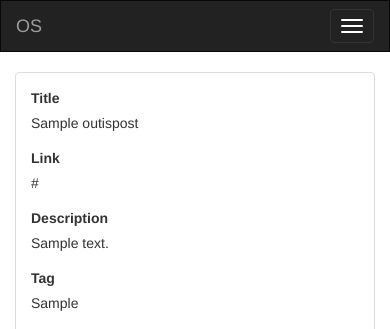
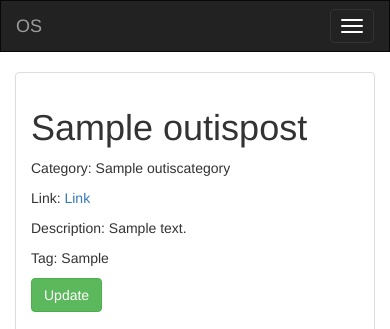
Before and after one commit to Apriorhythm/outis, a Django app: page /post/detail/1/ in a window 390 px wide; the page is wider, and only the part inside the window is pictured. Shown: the top 329 px of that part. Run offline with Django 3.2, Linux system fonts and the light colour scheme; a user stored in the database is signed in; tables that the repository leaves empty hold one stand-in row (values such as "Sample post"); some libraries are stand-ins or nearby versions.

Commit message:
change post detail function into DetailView class

```diff
--- a/outis_post/templates/outis_post/detail.html
+++ b/outis_post/templates/outis_post/detail.html
@@ -11,37 +11,11 @@
 				<div class="panel-body">
 
 					<form class="form-horizontal" action="" method="post" enctype="multipart/form-data">
-						{% csrf_token %}
-
-						<div class="form-group">
-							<label class="control-label col-sm-2">Title</label>
-							<div class="col-sm-10">{{ object.title }}</div>
-						</div>
-
-						<div class="form-group">
-							<label class="control-label col-sm-2">Link</label>
-							<div class="col-sm-10">{{ object.link }}</div>
-						</div>
-
-						<div class="form-group">
-							<label class="control-label col-sm-2">Description</label>
-							<div class="col-sm-10">{{ object.description }}</div>
-						</div>
-
-						<div class="form-group">
-							<label class="control-label col-sm-2">Tag</label>
-							<div class="col-sm-10">{{ object.tag }}</div>
-						</div>
-
-
-						<div class="form-group">
-							<label class="control-label col-sm-2">Attraction</label>
-							<div class="col-sm-10">
-                                <img src="uploads/{{ object.attraction }}"/>
-                            </div>
-						</div>
-
-
+                        <h1>{{ object.title}}</h1>
+                        <p>Category: {{ object.category_id}}</p>
+                        <p>Link: <a href="{{ object.link}}">Link</a></p>
+                        <p>Description: {{ object.description }}</p>
+                        <p>Tag: {{ object.tag }}</p>
 						<div class="form-group">
 							<div class="col-sm-offset-2 col-sm-10">
 								<button type="submit" value="Update" class="btn btn-success">Update</button>
--- a/outis_post/urls.py
+++ b/outis_post/urls.py
@@ -9,7 +9,7 @@ urlpatterns = [
     url(r'^index$', views.IndexView.as_view(), name='index'),
 
     # /post/detail/1234/
-    url(r'^detail/(?P<pk>[0-9]+)/$', views.detail, name='detail'),
+    url(r'^detail/(?P<pk>[0-9]+)/$', views.PostDetail.as_view(), name='detail'),
 
     # /post/add/
     url(r'^add$', views.PostCreate.as_view(), name='post-add'),
--- a/outis_post/views.py
+++ b/outis_post/views.py
@@ -1,4 +1,5 @@
 from django.views import generic
+from django.views.generic.detail import DetailView
 from django.views.generic.edit import CreateView
 from django.views.generic.edit import UpdateView
 from django.views.generic.edit import DeleteView
@@ -16,6 +17,7 @@ from django.contrib.auth.decorators import login_required
 from .forms import PostForm
 from django import forms
 from django.views.generic import View
+from django.utils import timezone
 
 from .models import OutisPost
 from .models import OutisCategory
@@ -30,36 +32,31 @@ class IndexView(generic.ListView):
         return OutisPost.objects.all()
 
 
-@login_required
-def detail(request, pk):
-    post = get_object_or_404(OutisPost, id=pk)
-    #post_form = PostForm
+class PostDetail(DetailView):
+    model = OutisPost
     template_name = 'outis_post/detail.html'
 
-    print('##############################')
-    print('##############################')
 
-    return render(request, template_name, {
-        'object':post,
-    #    'post_form':post_form,
-    })
-
+    def get_context_data(self, **kwargs):
+        context = super(PostDetail, self).get_context_data(**kwargs)
+        context['now'] = timezone.now()
+        return context
 
 class PostCreate(View):
     form_class = PostForm
     template_name = 'outis_post/postcreate.html'
 
     # display a blank form
+    @login_required
     def get(self, request):
         form = self.form_class(None)
         return render(request, self.template_name, {'form':form})
 
     # process form data
+    @login_required
     def post(self, request):
         form = self.form_class(request.POST, request.FILES)
-        print(form)
         if form.is_valid():
-            print('######################################')
             # cleaned (normalized) data
             new_post = OutisPost(
                 category_id = form.cleaned_data['category_id'],
@@ -69,13 +66,10 @@ class PostCreate(View):
                 tag = form.cleaned_data['tag'],
                 attraction = form.cleaned_data['attraction'],
             )
-            print('######################################')
             new_post.authord_id = request.user
-            print(new_post.authord_id)
             new_post.save()
-            print('######################################')
 
-            return  reverse_lazy('post:index')
+            return  redirect('/post/index')
 
 
 class PostUpdate(UpdateView):
```
Also changed, not shown: 3 other files.
